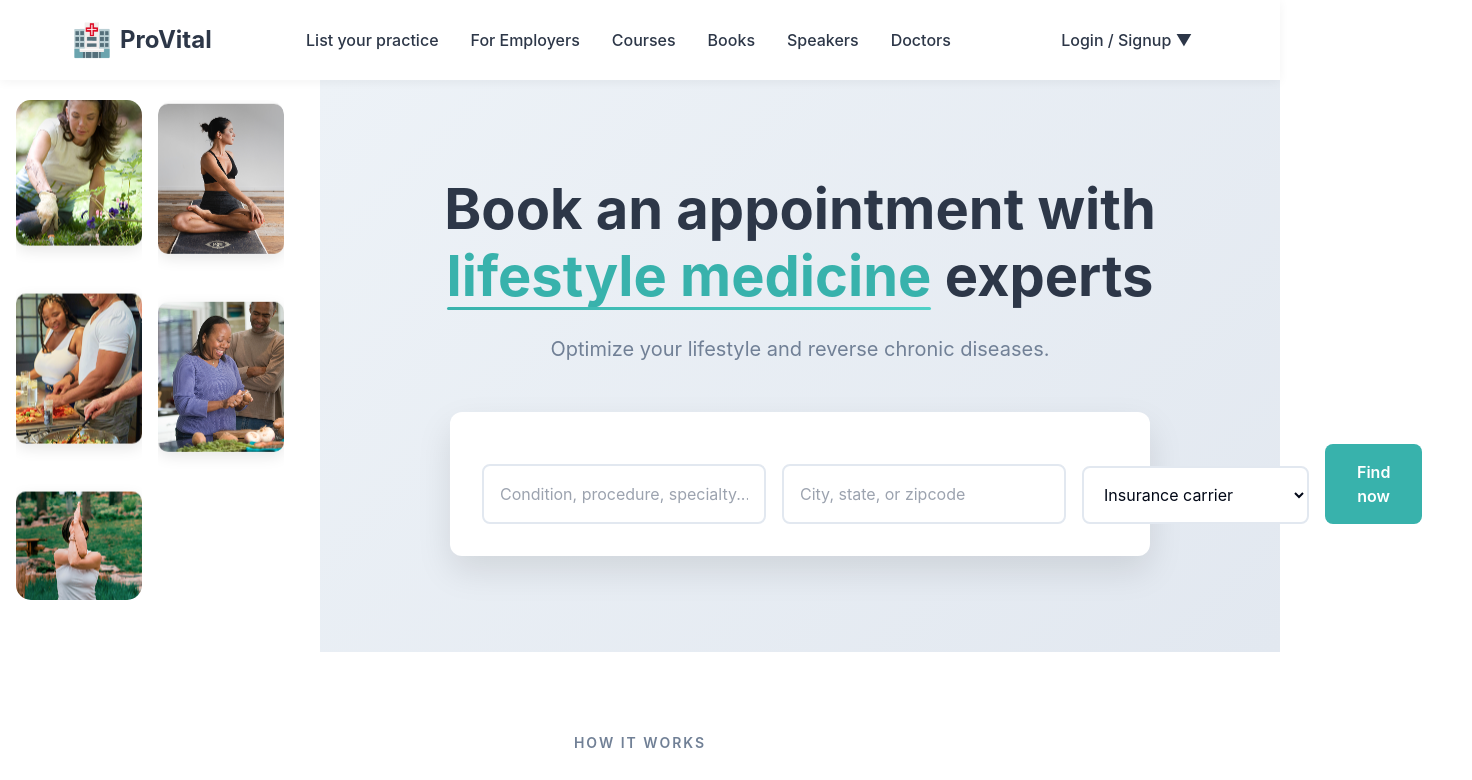
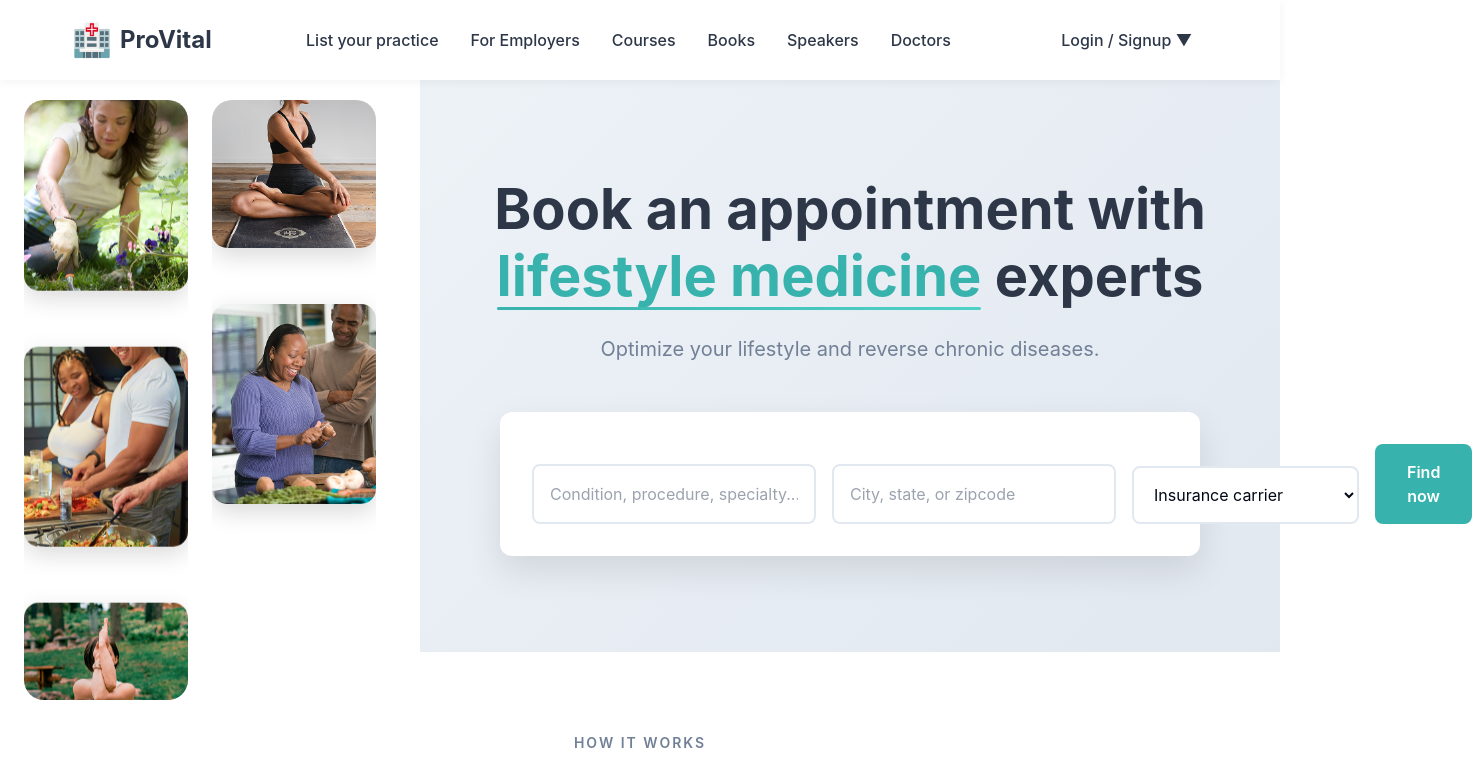
Before and after one commit to hiiiHimanshu/PROACTIVELY-ASSIGNMENT, a React (Vite) app: page / in a window 1280 px wide. Shown: the top 780 px of the page, 1472 px wide, since content can reach past the window. Built offline with nearby package versions, Linux system fonts and the light colour scheme.

Commit message:
Increase left side images size
Increased the size of the images in the left-side animated image columns.

```diff
--- a/src/styles/main.css
+++ b/src/styles/main.css
@@ -1,3 +1,4 @@
+
 /* Reset and base styles */
 * {
   margin: 0;
@@ -165,7 +166,7 @@ body {
   min-height: 70vh;
   display: flex;
   align-items: center;
-  margin-left: 320px; /* Add left margin to avoid overlap with animated columns */
+  margin-left: 420px; /* Increased left margin to accommodate larger animated columns */
 }
 
 .hero-content {
@@ -762,17 +763,17 @@ body {
   position: absolute;
   left: 0;
   top: 100px;
-  width: 300px;
-  height: 500px;
+  width: 400px; /* Increased from 300px to 400px */
+  height: 600px; /* Increased from 500px to 600px */
   overflow: hidden;
   z-index: 10;
 }
 
 .animated-columns-container-left {
   display: flex;
-  gap: 1rem;
+  gap: 1.5rem; /* Increased gap between columns */
   height: 100%;
-  padding: 0 1rem;
+  padding: 0 1.5rem; /* Increased padding */
   position: relative;
 }
 
@@ -780,20 +781,20 @@ body {
   flex: 1;
   overflow: hidden;
   position: relative;
-  border-radius: 15px;
+  border-radius: 20px; /* Increased border radius */
 }
 
 .column-image-item-small {
   flex-shrink: 0;
-  border-radius: 10px;
+  border-radius: 15px; /* Increased border radius */
   overflow: hidden;
-  box-shadow: 0 5px 15px rgba(0, 0, 0, 0.1);
-  margin-bottom: 1rem;
+  box-shadow: 0 8px 25px rgba(0, 0, 0, 0.15); /* Enhanced shadow */
+  margin-bottom: 1.5rem; /* Increased margin */
 }
 
 .column-image-small {
   width: 100%;
-  height: 150px;
+  height: 200px; /* Increased from 150px to 200px */
   object-fit: cover;
   display: block;
   transition: transform 0.3s ease;
```
